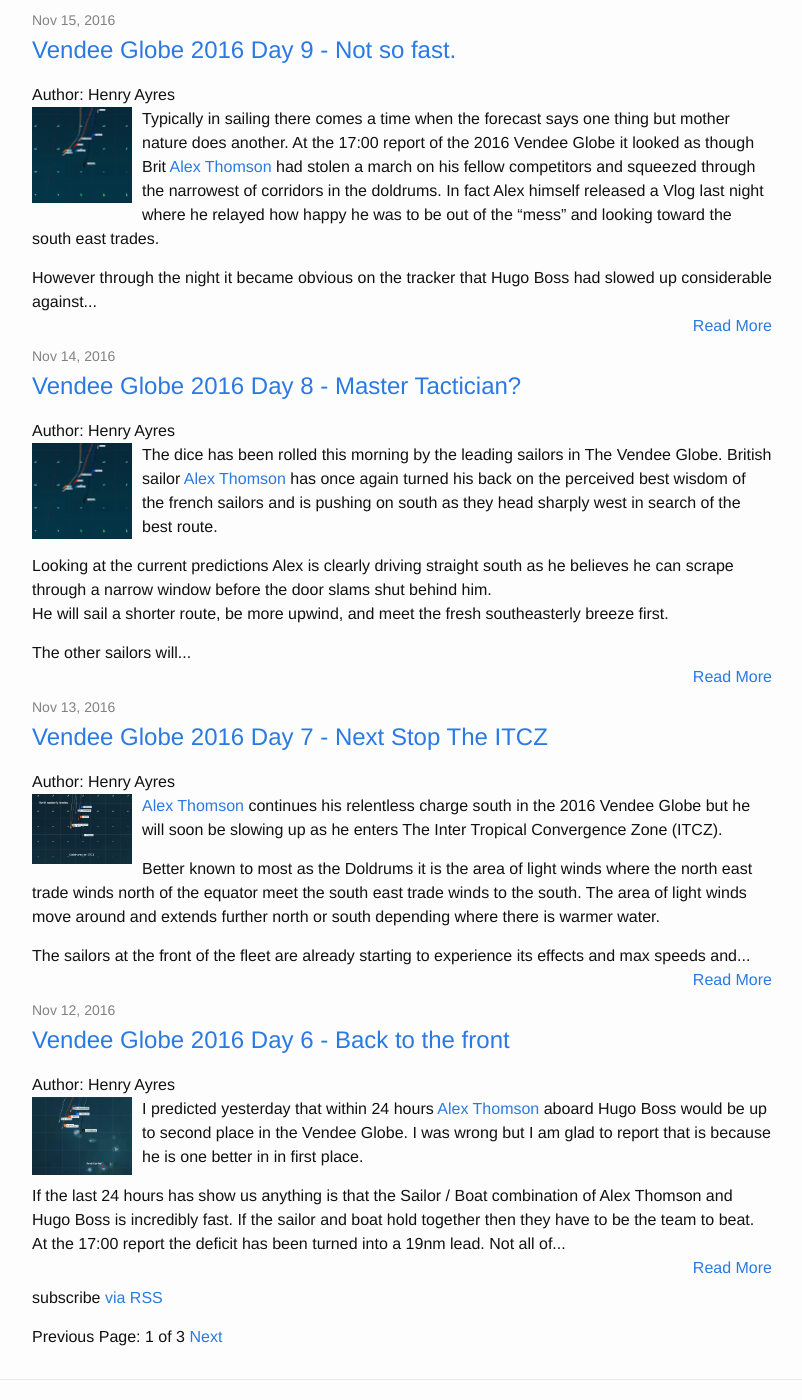
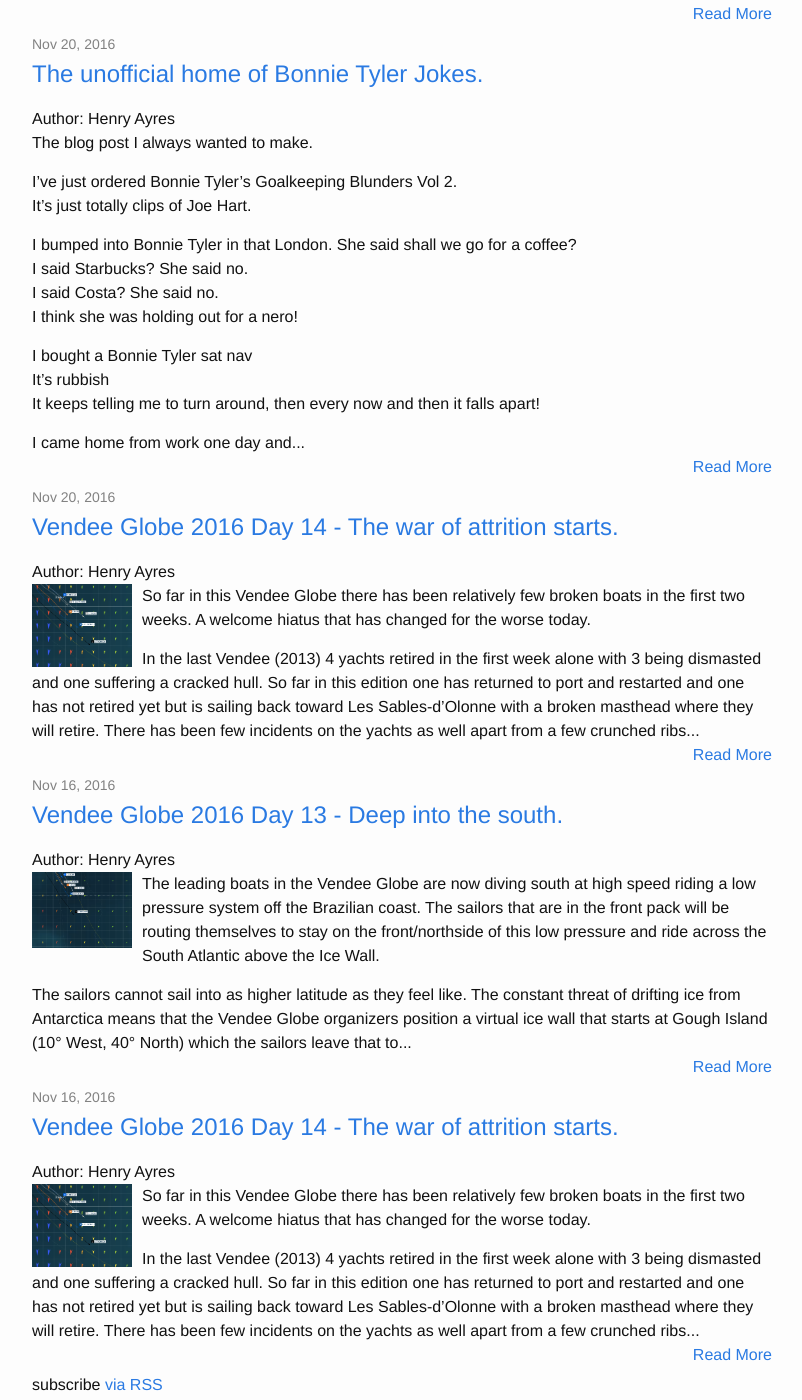
Before and after one commit to hayres/hayres.github.io, a Jekyll site: the page built from index.html, in a window 1280 px wide and 1400 px high, scrolled down 417 px. Shown: the whole window, without its empty margins (238-1040 px from the left). Built offline with Jekyll 4.4.1, drawn with Linux system fonts in a browser that asks for light colours; the list of posts is cut into pages by our own code; some of the changed text lies outside the part shown.

Commit message:
new posts and test stuff

```diff
--- a/_config.yml
+++ b/_config.yml
@@ -12,7 +12,7 @@ description: > # this means to ignore newlines until "baseurl:"
     A blog about sporting activities, life experiences and professional musings of Henry Ayres.
      Recently someone told me I should write a book of my experiences.  Perhaps this is the precursor to that?
 baseurl: "" # the subpath of your site, e.g. /blog
-url: "https://henryayres.co.uk" # the base hostname & protocol for your site
+url: "https://www.henryayres.co.uk" # the base hostname & protocol for your site
 twitter_username: hayres
 github_username:  hayres
 facebook_username:  henryayres
--- /dev/null
+++ b/_posts/2016-11-16-vendee-globe-the-war-of-attrition-starts.markdown
@@ -0,0 +1,43 @@
+---
+layout: post
+title: "Vendee Globe 2016 Day 14 - The war of attrition starts."
+date:   2016-11-16 08:00:00
+categories: blog update vendeeglobe
+tags: [sailing,vendeeglobe]
+author: Henry Ayres
+thumbnail: "vendeeglobe/vendeeday14-1700.png"
+---
+
+So far in this Vendee Globe there has been relatively few broken boats in the first two weeks.
+A welcome hiatus that has changed for the worse today.
+
+In the last Vendee (2013) 4 yachts retired in the first week alone with 3 being dismasted and one suffering a cracked hull.
+So far in this edition one has returned to port and restarted and one has not retired yet but is sailing back toward
+Les Sables-d'Olonne with a broken masthead where they will retire.  There has been few incidents on the yachts as well
+apart from a few crunched ribs and banged heads.
+
+That all changed yesterday when Bertrand de Broc on MACSF retired after diving on his hull to see what damage had
+been caused in a collision off the Portuguese .  It is reported that a large delaminated piece of material was hanging from his
+hull causing vibration and a noise so loud that he could still hear it through noise canceling headphones.
+
+Also yesterday British Race favourite [Alex Thomson's](http://www.alexthomsonracing.com/){:target="_blank"} luck ran out when he hit something in the
+water that has destroyed his starboard foil. The scheds over the next few hours showed him lose a 50nm chunk of the lead he had ground out
+over the past couple of days.  Currently he is retaining the lead. Just.
+
+Those of you that watched the video I posted the other day where Hugo Boss engineering director
+Ross Daniel talked about the foils you may remember he suggested that the boat would lose only a small
+percentage of speed if it lost its foils.  [Its Not What the Forecast Said]({% post_url 2016-11-15-vendee-globe-its-not-what-the-forecast-said %})
+
+The good news is that it still has the port one and it is expected that most of the sailing across the southern ocean will be on starboard tack.
+But Don't take my word for it, lets hear it from the horses mouth.
+
+<iframe width="560" height="315" src="https://www.youtube.com/embed/WHmueg44Fis" frameborder="0" allowfullscreen></iframe>
+
+
+In other yachting news Land Rover BAR have won the entire LV challenger series.  This, I think, means they take a point into the AC knockout
+next year.  I will check it out.
+
+
+![Vendee Tracker day 14 1700UTC]({{ site.image_url }}vendeeglobe/vendeeday14-1700.png "Vendee Tracker day 14 1700UTC")
+
+[&copy;Vendee Globe 2016](http://tracking2016.vendeeglobe.org/hp5ip0/){:target="_blank"}
--- /dev/null
+++ b/_posts/2016-11-19-vendee-globe-deep-into-the-south.markdown
@@ -0,0 +1,35 @@
+---
+layout: post
+title: "Vendee Globe 2016 Day 13 - Deep into the south."
+date:   2016-11-16 08:00:00
+categories: blog update vendeeglobe
+tags: [sailing,vendeeglobe]
+author: Henry Ayres
+thumbnail: "vendeeglobe/vendeeday13-0800.png"
+---
+
+The leading boats in the Vendee Globe are now diving south at high speed riding a low pressure system off the Brazilian coast.
+The sailors that are in the front pack will be routing themselves to stay on the front/northside of this low pressure and ride across the South Atlantic above the Ice Wall.
+
+The sailors cannot sail into as higher latitude as they feel like.  The constant threat of drifting ice from Antarctica means that the Vendee Globe organizers
+position a virtual ice wall that starts at Gough Island (10&deg; West, 40&deg; North) which the sailors leave that to starboard and continues on around the world
+to prevent them from getting to near the Antarctic ice.    The sailors will then slip away south toward the Kerguelen Islands before staying within
+1500 miles of the south coast of Australia, so 1500 miles from a rescue center before the wall bends away again down to 60&deg; for the passing of Cape Horn.
+
+During the 1996 race there was no course limits other than leaving 3 capes to port, Good Hope, Leeuwin and Horn.  3 boats capsized deep in the Indian Ocean
+(Bullimore, Dubios, Dinelli) and one, Gerry Roufs, disappeared.   After this race although many competitors disagreed ice gates were introduced for the first time.
+
+My view (and I am allowed one as it is my blog) is that the ice wall is a necessary course container to prevent the unthinkable happening.
+In 1996 when Roufs was lost at sea the Vendee was still cutting edge and quite niche with only 16 entries.  This race has  29 competitors in far
+more advanced expensive boats  they are almost certain to better the race record of last event and keeping them a little north of the ice zone and the biggest
+storms of the southern ocean is a small price to pay.
+
+
+In this version of the race Alex Thomson is still extending his lead as they dive toward Gough Island and start to bring the bows round onto an easterly course.
+At this mornings 0800UTC report he was 130nm ahead of the second place boat.  This is starting to again put him into the next weather system which could be more favourable.
+He is also likely to keep the current strong winds for longer pushing him even further ahead.
+
+
+![Vendee Tracker day 13 0900UTC]({{ site.image_url }}vendeeglobe/vendeeday13-0800.png "Vendee Tracker day 13 0800UTC")
+
+[&copy;Vendee Globe 2016](http://tracking2016.vendeeglobe.org/hp5ip0/){:target="_blank"}
--- /dev/null
+++ b/_posts/2016-11-20-bonnie-tyler-jokes.markdown
@@ -0,0 +1,31 @@
+---
+layout: post
+title: "The unofficial home of Bonnie Tyler Jokes."
+date:   2016-11-20 19:21:00
+categories: blog jokes
+tags: [bonnie tyler,jokes]
+author: Henry Ayres
+thumbnail: ""
+---
+
+The blog post I always wanted to make.
+
+
+I've just ordered Bonnie Tyler's Goalkeeping Blunders Vol 2.
+It's just totally clips of Joe Hart.
+
+
+I bumped into Bonnie Tyler in that London.  She said shall we go for a coffee?
+I said Starbucks?  She said no.
+I said Costa?  She said no.
+I think she was holding out for a nero!
+
+
+I bought a Bonnie Tyler sat nav
+It's rubbish
+It keeps telling me to turn around, then every now and then it falls apart!
+
+
+
+I came home from work one day and there was a blond haired woman tiling my kitchen singing her heart out
+Ah I thought, that's a Bonnie Tyler!
--- /dev/null
+++ b/_posts/2016-11-20-vendee-globe-the-war-of-attrition-starts.markdown
@@ -0,0 +1,43 @@
+---
+layout: post
+title: "Vendee Globe 2016 Day 14 - The war of attrition starts."
+date:   2016-11-20 18:00:00
+categories: blog update vendeeglobe
+tags: [sailing,vendeeglobe]
+author: Henry Ayres
+thumbnail: "vendeeglobe/vendeeday14-1700.png"
+---
+
+So far in this Vendee Globe there has been relatively few broken boats in the first two weeks.
+A welcome hiatus that has changed for the worse today.
+
+In the last Vendee (2013) 4 yachts retired in the first week alone with 3 being dismasted and one suffering a cracked hull.
+So far in this edition one has returned to port and restarted and one has not retired yet but is sailing back toward
+Les Sables-d'Olonne with a broken masthead where they will retire.  There has been few incidents on the yachts as well
+apart from a few crunched ribs and banged heads.
+
+That all changed yesterday when Bertrand de Broc on MACSF retired after diving on his hull to see what damage had
+been caused in a collision off the Portuguese .  It is reported that a large delaminated piece of material was hanging from his
+hull causing vibration and a noise so loud that he could still hear it through noise canceling headphones.
+
+Also yesterday British Race favourite [Alex Thomson's](http://www.alexthomsonracing.com/){:target="_blank"} luck ran out when he hit something in the
+water that has destroyed his starboard foil. The scheds over the next few hours showed him lose a 50nm chunk of the lead he had ground out
+over the past couple of days.  Currently he is retaining the lead. Just.
+
+Those of you that watched the video I posted the other day where Hugo Boss engineering director
+Ross Daniel talked about the foils you may remember he suggested that the boat would lose only a small
+percentage of speed if it lost its foils.  [Its Not What the Forecast Said]({% post_url 2016-11-15-vendee-globe-its-not-what-the-forecast-said %})
+
+The good news is that it still has the port one and it is expected that most of the sailing across the southern ocean will be on starboard tack.
+But Don't take my word for it, lets hear it from the horses mouth.
+
+<iframe width="560" height="315" src="https://www.youtube.com/embed/WHmueg44Fis" frameborder="0" allowfullscreen></iframe>
+
+
+In other yachting news Land Rover BAR have won the entire LV challenger series.  This, I think, means they take a point into the AC knockout
+next year.  I will check it out.
+
+
+![Vendee Tracker day 14 1700UTC]({{ site.image_url }}vendeeglobe/vendeeday14-1700.png "Vendee Tracker day 14 1700UTC")
+
+[&copy;Vendee Globe 2016](http://tracking2016.vendeeglobe.org/hp5ip0/){:target="_blank"}
--- /dev/null
+++ b/_posts/2016-11-21-vendee-globe-hugo-boss-still-fast.markdown
@@ -0,0 +1,53 @@
+---
+layout: post
+title: "Vendee Globe 2016 Day 16 - Hugo Boss, broken but still fast."
+date:   2016-11-22 21:00:00
+categories: blog update vendeeglobe
+tags: [sailing,vendeeglobe]
+author: Henry Ayres
+thumbnail: "vendeeglobe/vendeeday16-2100.png"
+---
+
+We waited until nearly week 3 for the first casualty in the front runners but now they are coming thick and fast.
+Vincent Rou aboard PRB who was managing to keep his previous generation boat in touch with the front pack hit a UFO
+on Sunday and today has had to retire from the race.
+
+At first he thought he was going to be able to continue but over the following 24 hours it became apparent that his keel pivot
+bearings had sustained damage and an irreversible deterioration of the mounting point had begun.  He is currently safe but on
+route to Cape Town to effect repairs.
+
+[Alex Thomson's](http://www.alexthomsonracing.com/){:target="_blank"}  Hugo Boss was retaining the race lead by a distance of 90nm.
+He has in fact manage to increase his lead after the collision that broke his foil.  However his course is sagging south toward the
+ice exclusion zone.  He really needs to be able to gybe onto starboard and start to use his port foil but these wind condition
+will not let him for a few more days.
+
+No matter though. He is due at the longitude of The Cape of Good Hope before Friday which will set a new
+record and probably be as much as 4 days ahead of schedule.
+
+In terms of the overall race the front 3 (now PRB has retired) have broken away into the next weather system and the fourth placed sailor,
+Morgan Lagraviere, is already 280 miles astern of Thomson, sailing in a different direction and 5kts slower than the 3 leaders.
+A full 3359 nautical miles covers the entire fleet not including Tanguy De Lamotte who is currently sailing back toward the start.
+
+Yesterday morning the fantastic [Seahorse Magazine](https://www.seahorsemagazine.com/){:target="_blank"}  landed on my door mat.
+In it was an article telling the story of the fantastic [Yves Parlier](https://en.wikipedia.org/wiki/Yves_Parlier){:target="_blank"}.
+In the 2000/2001 edition of the race, his third, he was getting back on par with the leaders when he suffered an accidental
+gybe when his auto-helm failed, which resulted in the mast breaking in 3 places.
+
+This was pretty critical deep in the southern ocean. In fact Eleen McArthur, en-route to second place, was temporarily
+routed by the race organisers to provide assistance. However Parlier was not done with the race.
+Managing to fashion a jury rig he sailed north to Stuart Island, still at 47&deg; South where he anchored.
+The organisers of the Vendee Globe allowed him to go ashore as long as he did not go above the high water line.
+Here he fashioned a replacement mast by using the 3 pieces he had saved and glued them back together and baked them in a make shift oven.
+
+And off he set again toward the finish but his problems where not over.  He ran out of food and would ration himself to 800 calories a day.
+Eventually he managed to catch some fish and on 16th March 2001 he crossed the finish line at Les Sables d'Olonne.
+A time of 126 Days 23 hours and 36 minutes.  Two other competitors were still to finish.  And Sailing Folklore was written.
+
+
+
+
+
+
+![Vendee Tracker day 16 2100UTC]({{ site.image_url }}vendeeglobe/vendeeday16-2100.png "Vendee Tracker day 16 2100UTC")
+
+[&copy;Vendee Globe 2016](http://tracking2016.vendeeglobe.org/hp5ip0/){:target="_blank" itemprop="copyrightHolder"}
--- a/index.html
+++ b/index.html
@@ -1,7 +1,26 @@
 ---
 layout: default
 ---
-
+<script type="application/ld+json">
+{ "@context": "http://schema.org",
+ "@type": "Blog",
+ "keywords": "software engineering sailing getoutside php",
+ "url": "https://www.henryayres.co.uk",
+ "mainEntityOfPage": {
+    "@type": "WebPage",
+    "@id": "https://www.henryayres.co.uk"
+  },
+ "author": {
+    "@type": "Person",
+    "name": "Henry Ayres",
+    "sameAs": [
+        "https://twitter.com/hayres",
+        "https://github.com/hayres",
+        "https://uk.linkedin.com/in/henryayres"
+    ]
+  }
+ }
+</script>
 <div class="home">
 
   <h1 class="page-heading">Posts</h1>
```
Also changed, not shown: assets/images/vendeeglobe/vendeeday13-0800.png (added), assets/images/vendeeglobe/vendeeday14-1700.png (added), assets/images/vendeeglobe/vendeeday16-2100.png (added).
